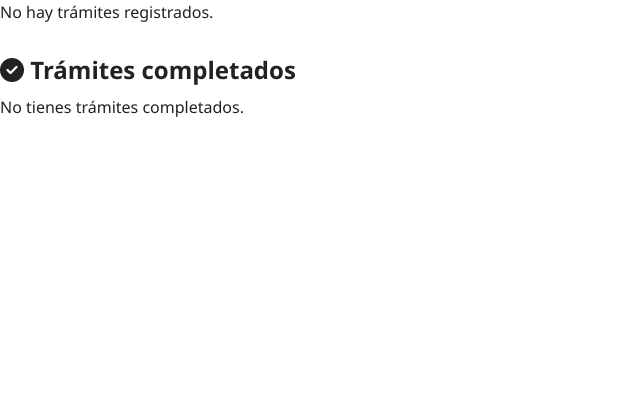
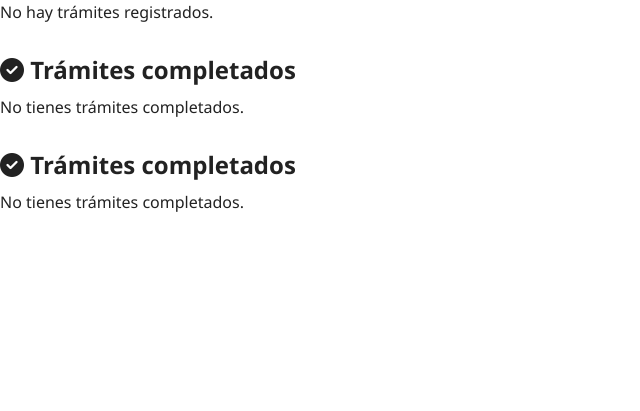
Before and after one commit to XxBrandon-75/ProyectoSGV-V.2, a PHP site: template views/home/tramites.php in a window 1280 px wide. Shown: the part 142-553 px from the top of the page, without its empty margins (0-640 px from the left). Run offline with PHP 8.4, Linux system fonts and the light colour scheme; the template is opened without the code that fills it, so the values that code supplies are empty; some libraries are stand-ins or nearby versions.

Commit message:
Restaurar estilos de badges y sección de trámites completados

```diff
--- a/views/home/tramites.php
+++ b/views/home/tramites.php
@@ -38,7 +38,7 @@
           <button type="button" id="btn-add-requerimiento">+</button>
         </div>
       </div>
-
+      <!--CONFIESO QUE ME CUESTA TRABAJO DORMIR YA TIENE RATO QUE DUERMO TARDE-->
       <div class="form-buttons">
         <button type="submit" class="btn-guardar">Guardar</button>
         <button type="button" id="btn-cerrar" class="btn-cancelar">Cancelar</button>
@@ -62,19 +62,14 @@ $tramites_style = (isset($ver_cont_gest) && $ver_cont_gest) ? '' : 'style="margi
   <div id="lista-tramites-completados" class="lista-tramites">
     <p class="sin-tramites">No tienes trámites completados.</p>
   </div>
+
+  <h2 style="margin-top: 3rem; margin-bottom: 1rem;">
+    <i class="fa-solid fa-circle-check"></i> Trámites completados
+  </h2>
+  <div id="lista-tramites-completados" class="lista-tramites">
+    <p class="sin-tramites">No tienes trámites completados.</p>
+  </div>
 </section>
-
-<div id="modal-solicitud" class="modal">
-  <div class="modal-contenido">
-    <span class="cerrar-modal" style="display: none;" id="cerrar-modal">&times;</span>
-    <h2 id="titulo-solicitud"></h2>
-    <p id="descripcion-solicitud"></p>
-    <!-- Fechas del trámite: ocultas por defecto (se usan desde JS al abrir el modal) -->
-    <p class="modal-fecha" style="display: none;"><strong>Inicio:</strong> <span id="inicio-solicitud"></span></p>
-    <p class="modal-fecha" style="display: none;"><strong>Corte:</strong> <span id="corte-solicitud"></span></p>
-    <form id="form-solicitud" class="form-solicitud"></form>
-  </div>
-</div>
 
 <script>
   const CAN_EDIT_CARDS = <?php echo (isset($ver_card_edit) && $ver_card_edit) ? 'true' : 'false'; ?>;
```
Also changed, not shown: public/css/t.style.css (+5 -6 lines).
